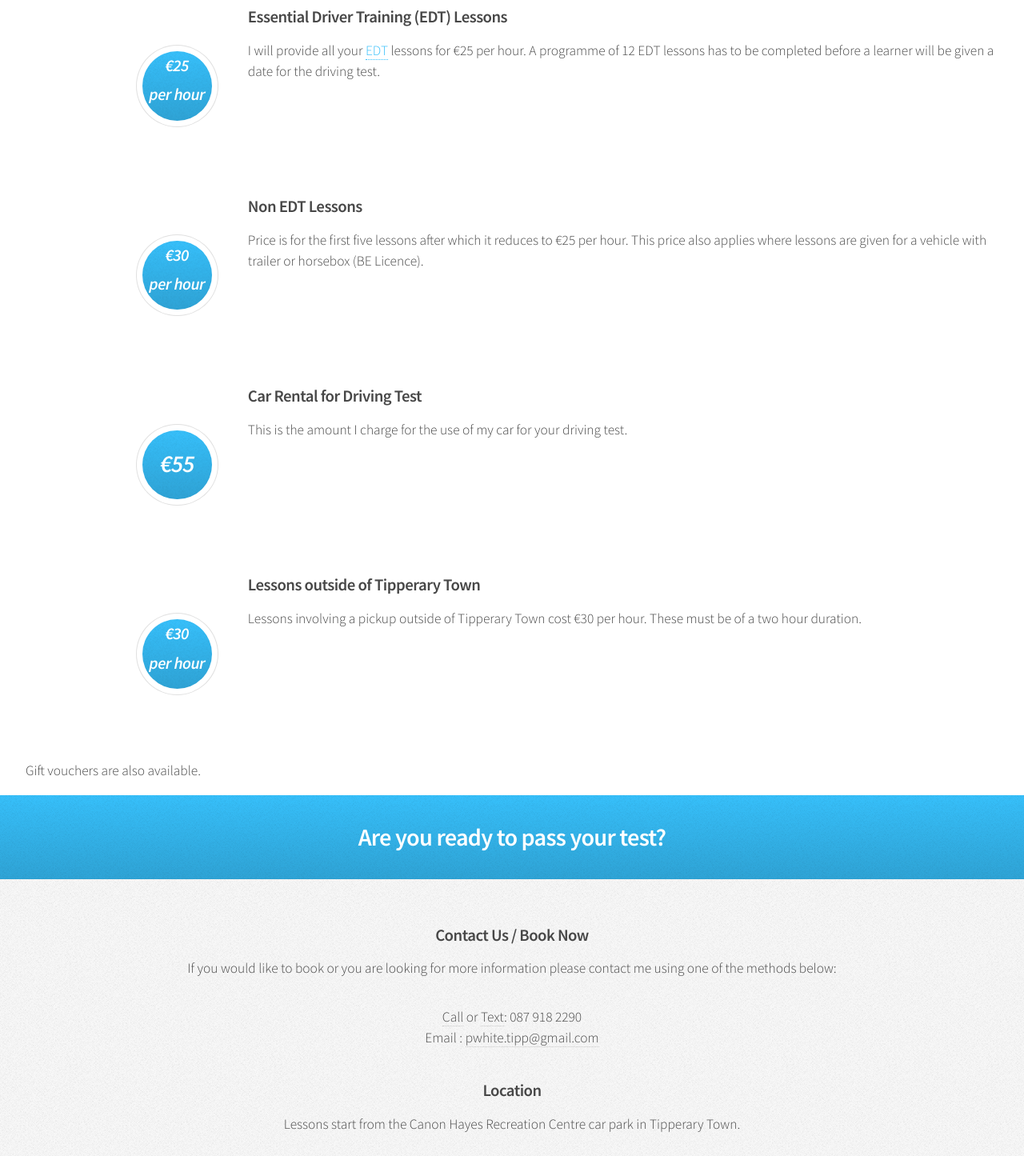
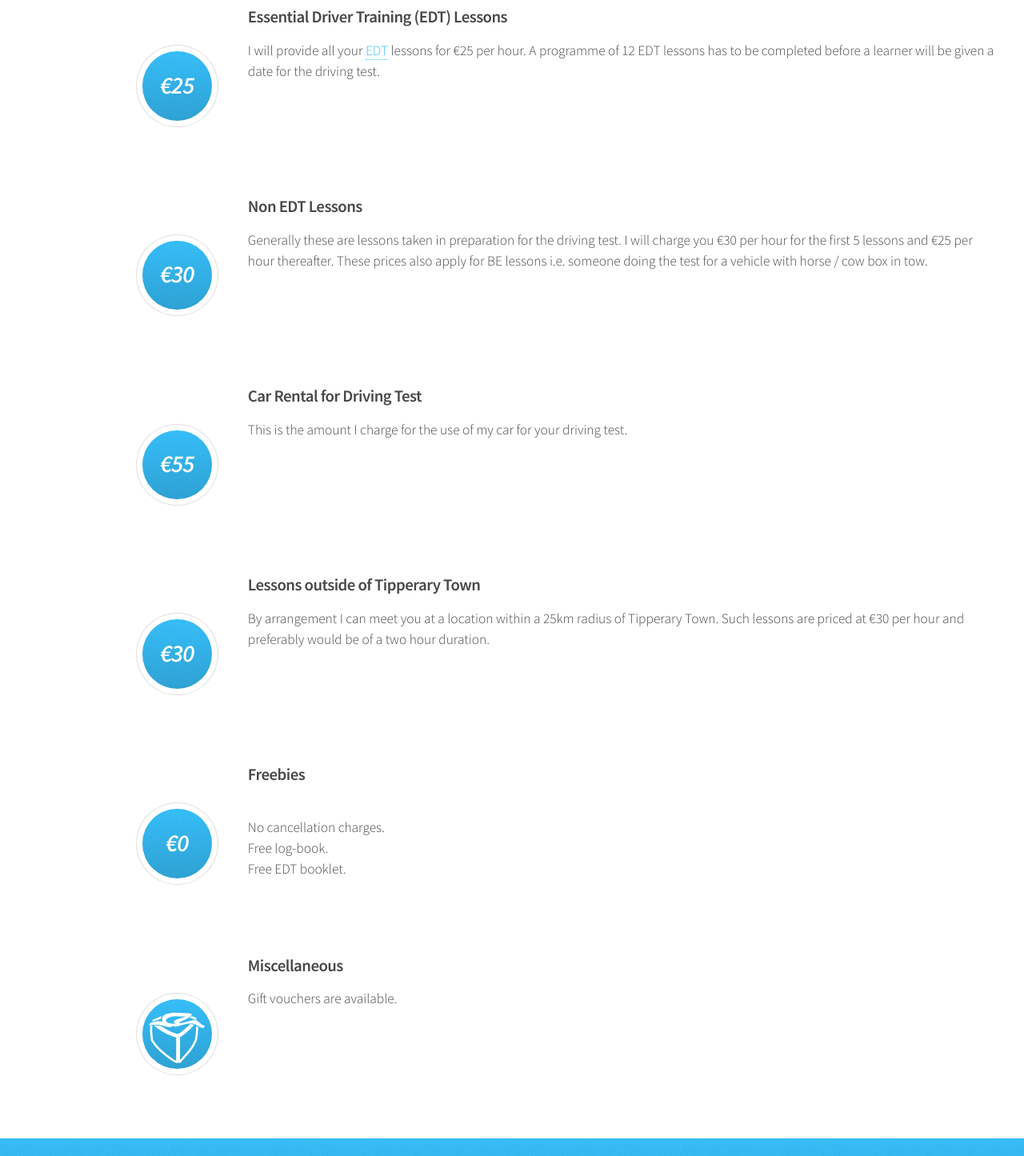
Before and after one commit to bigfatpaulyj/bigfatpaulyj.github.io, a plain HTML site: page index.html in a window 1280 px wide. Shown: the part 1352-2797 px from the top of the page at 80% size. Drawn offline with Linux system fonts and the light colour scheme.

Commit message:
misspelling fix cleaned up prices page added two more question

```diff
--- a/index.html
+++ b/index.html
@@ -125,7 +125,7 @@
 	      <i class="icon major fa-map-marker"></i>
 	      <h3>Location</h3>
 	      <div class="box highlight just">
-		<p>Lessons normally commence from the Tipperary Town test centre. For learners who are unable to get to the test centre we can make alternative arrangements including meeting you within a radius of up to 25km from Tipperary Town. <a href="#book-now-section">See details below</a>.</p>
+		<p>Lessons normally commence from the <a href="#book-now-section">Tipperary Town test centre</a>. For learners who are unable to get to the test centre we can make alternative arrangements including meeting you within a radius of up to 25km from Tipperary Town. <a href="#collect">See details below</a>.</p>
 	      </div>
 	    </div>
 
@@ -139,7 +139,7 @@
       <div id="test1" class="container">
 	<header class="major">
 	  <a href="testimonials.html">
-	    <h2>"I passed my driving test first time and with only one fault, thanks to the skillful instructor Mr. Paul White. I would highly recommend Paul if you intend passing first time." - Liam Kinane</h2>
+	    <h2>"I passed my driving test first time and with only one fault, thanks to the skilful instructor Mr. Paul White. I would highly recommend Paul if you intend passing first time." - Liam Kinane</h2>
 	    <p>See more on the <u>testimonials page</u></p>
 	  </a>
 	</header>
@@ -165,7 +165,7 @@
 	  <section class="6u">
 	    <div class="box post">
 	      <div class="left" style="float: left; margin-left: 12%; margin-top: 5%">
-		<i class="icon major"><h3 >€25<br />per hour</h3></i>
+		<i class="icon major"><h2 style="margin-top: 18%">€25</h2></i>
 	      </div>
 
 	      <div class="inner">
@@ -177,11 +177,17 @@
 	  <section class="6u">
 	    <div class="box post">
 	      <div class="left" style="float: left; margin-left: 12%; margin-top: 5%">
-		<i class="icon major"><h3>€30<br />per hour</h3></i>
+		<i class="icon major"><h2 style="margin-top: 18%">€30</h2></i>
 	      </div>
 	      <div class="inner">
 		<h3>Non EDT Lessons</h3>
-		<p>Price is for the first five lessons after which it reduces to €25 per hour. This price also applies where lessons are given for a vehicle with trailer or horsebox (BE Licence).</p>
+		<p>Generally these are lessons taken in preparation
+		for the driving test. I will charge you €30 per hour
+		for the first 5 lessons and €25 per hour
+		thereafter. These prices also apply for BE lessons
+		i.e. someone doing the test for a vehicle with horse /
+		cow box in tow.</p>
+
 	      </div>
 	    </div>
 	  </section>
@@ -199,26 +205,48 @@
 	      </div>
 	    </div>
 	  </section>
-	  <section class="6u">
+	  <section id="collect" class="6u">
 	    <div class="box post">
 	      <div class="left" style="float: left; margin-left: 12%; margin-top: 5%">
-		<i class="icon major"><h3>€30<br />per hour</h3></i>
+		<i class="icon major"><h2 style="margin-top: 18%">€30</h2></i>
 	      </div>
 	      <div class="inner">
 		<h3>Lessons outside of Tipperary Town</h3>
-		<p>Lessons involving a pickup outside of Tipperary Town cost €30 per hour. These must be of a two hour duration.</p>
+		<p>By arrangement I can meet you at a location within a 25km radius of Tipperary Town. Such lessons are priced at €30 per hour and preferably would be of a two hour duration.</p>
 	      </div>
 	    </div>
 	  </section>
 	</div>
-
 	<div class="row">
 	  <section class="6u">
-	    Gift vouchers are also available.
+	    <div class="box post">
+	      <div class="left" style="float: left; margin-left: 12%; margin-top: 5%">
+		<i class="icon major"><h2 style="margin-top: 18%">€0</h2></i>
+	      </div>
+
+	      <div class="inner">
+		<h3>Freebies</h3>
+		<p><ul>
+		    <li>No cancellation charges.</li>
+		    <li>Free log-book.</li>
+		    <li>Free EDT booklet.</li>
+		</ul></p>
+	      </div>
+	    </div>
 	  </section>
+	  <section class="6u">
+	    <div class="box post">
+	      <div class="left" style="float: left; margin-left: 12%; margin-top: 5%">
+		<i class="icon major"><img style="margin-top: 18%" src="images/pressie.png"></img></i>
+	      </div>
 
+	      <div class="inner">
+		<h3>Miscellaneous</h3>
+		<p>Gift vouchers are available.</p>
+	      </div>
+	    </div>
+	  </section>
 	</div>
-
       </div>
     </section>
 
```
Also changed, not shown: info.html (+14 -2 lines), testimonials.html (+1 -1 lines).
